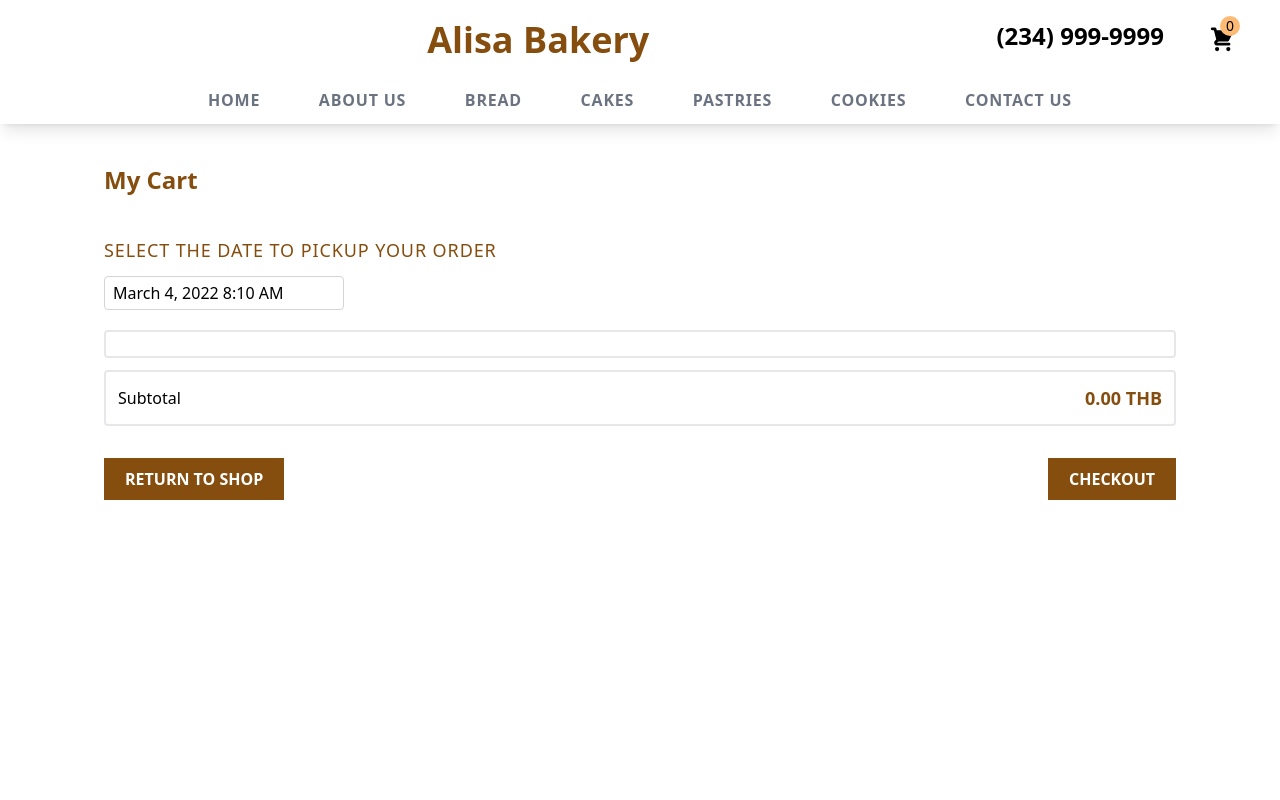
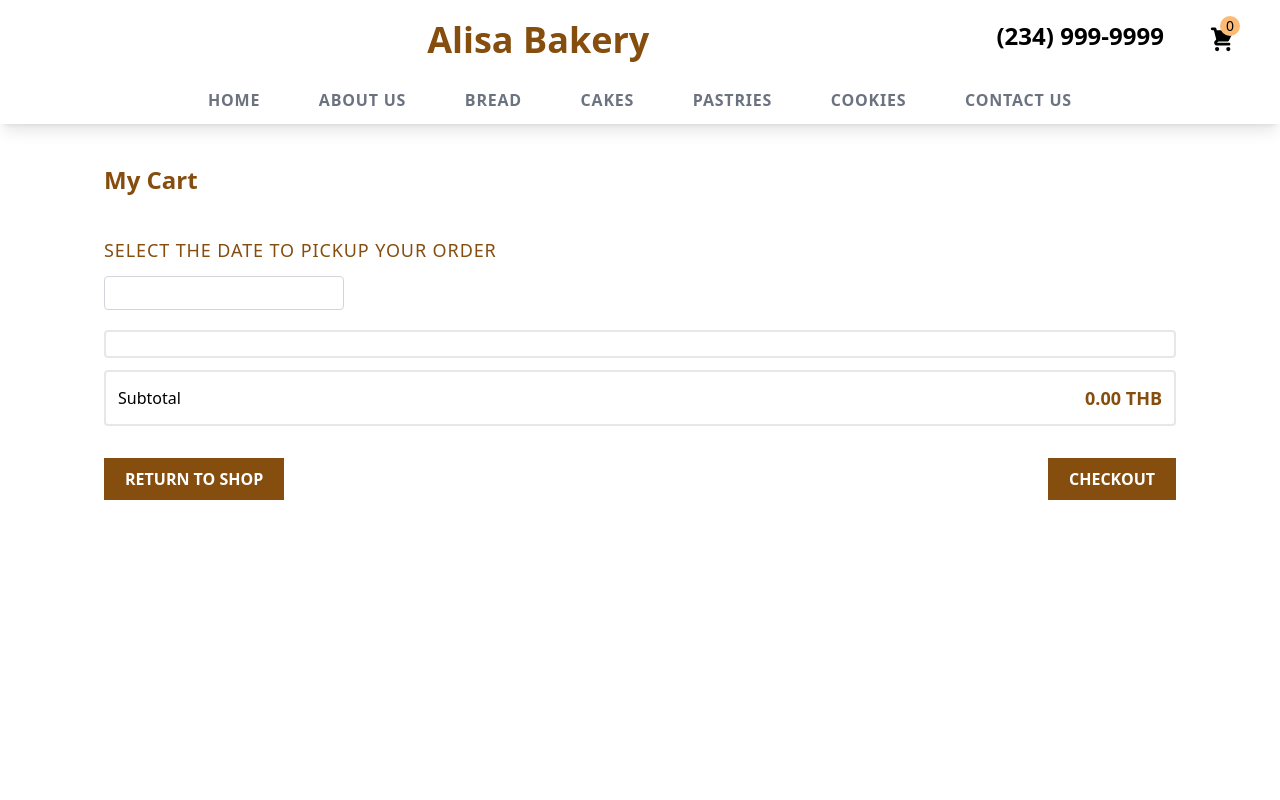
Before and after one commit to alisa-uthi/bakery-spring-boot-react, a Next.js app in the folder bakery-nextjs/: page /cart in a window 1280 px wide. Shown: the top 800 px of the page. Built offline with nearby package versions, Linux system fonts and the light colour scheme.

Commit message:
fix: move pickup date to be in cart state

```diff
--- a/bakery-nextjs/components/PickupDateSection.tsx
+++ b/bakery-nextjs/components/PickupDateSection.tsx
@@ -1,10 +1,15 @@
-import { useState } from 'react'
 import DatePicker from 'react-datepicker'
 import 'react-datepicker/dist/react-datepicker.css'
 
-const PickupDateSection = () => {
-  const [selectedDate, setSelectedDate] = useState(new Date())
+interface PickupDateSectionProps {
+  selectedDate: Date | null | undefined
+  onChange: (date: Date) => void
+}
 
+const PickupDateSection = ({
+  selectedDate,
+  onChange,
+}: PickupDateSectionProps) => {
   return (
     <div className="mt-10">
       <h2 className="mb-3 text-lg font-medium tracking-wider text-yellow-800">
@@ -13,7 +18,7 @@ const PickupDateSection = () => {
       <DatePicker
         className="w-60 rounded border border-gray-300 px-2 py-1 focus:outline-none"
         selected={selectedDate}
-        onChange={(date: Date) => setSelectedDate(date)}
+        onChange={onChange}
         showTimeSelect
         timeFormat="HH:mm"
         timeIntervals={15}
--- a/bakery-nextjs/pages/cart.tsx
+++ b/bakery-nextjs/pages/cart.tsx
@@ -4,8 +4,17 @@ import SubtotalSection from '../components/SubtotalSection'
 import CartItemList from '../components/CartItemList'
 import PickupDateSection from '../components/PickupDateSection'
 import Button from '../components/Button'
+import { useAppDispatch, useAppSelector } from '../app/hooks'
+import { changePickupDate, selectPickupDate } from '../slices/cartSlice'
 
 const CartPage = () => {
+  const pickupDate = useAppSelector(selectPickupDate)
+  const dispatch = useAppDispatch()
+
+  const handleChangePickupDate = (date: Date) => {
+    dispatch(changePickupDate(date))
+  }
+
   return (
     <div>
       <Head>
@@ -14,7 +23,10 @@ const CartPage = () => {
 
       <div className="mx-auto h-screen w-full max-w-6xl p-10">
         <h1 className="text-2xl font-bold text-yellow-800">My Cart</h1>
-        <PickupDateSection />
+        <PickupDateSection
+          selectedDate={pickupDate}
+          onChange={(date: Date) => handleChangePickupDate(date)}
+        />
         <CartItemList />
         <SubtotalSection />
 
--- a/bakery-nextjs/slices/cartSlice.ts
+++ b/bakery-nextjs/slices/cartSlice.ts
@@ -4,10 +4,12 @@ import { RootState } from '../app/store'
 
 export interface CartState {
   items: CartItem[]
+  pickupDate?: Date | null
 }
 
 const initialState: CartState = {
   items: [],
+  pickupDate: null,
 }
 
 export const cartSlice = createSlice({
@@ -92,6 +94,9 @@ export const cartSlice = createSlice({
         return item
       })
     },
+    changePickupDate: (state, action: PayloadAction<Date>) => {
+      state.pickupDate = action.payload
+    },
   },
 })
 
@@ -102,9 +107,11 @@ export const {
   increaseQuantity,
   decreaseQuantity,
   adjustQuantity,
+  changePickupDate,
 } = cartSlice.actions
 
 // Selectors
 export const selectCartItems = (state: RootState) => state.cart.items
+export const selectPickupDate = (state: RootState) => state.cart.pickupDate
 
 export default cartSlice.reducer
```
